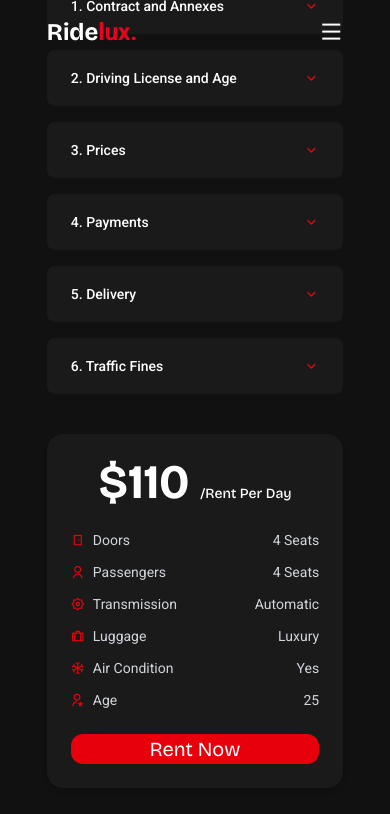
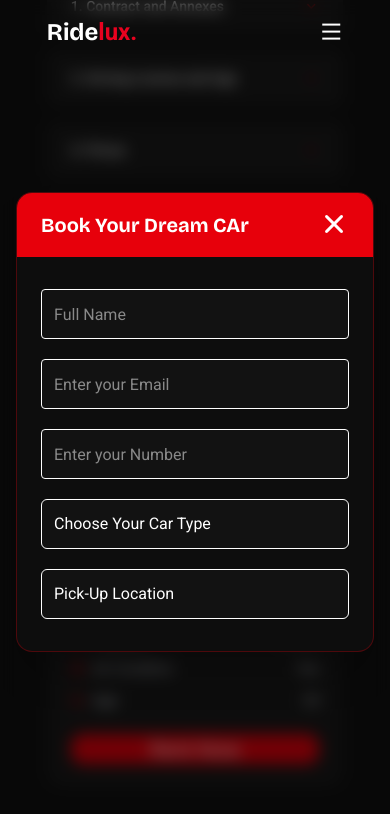
Before and after one commit to Jisap/vite-carrental2-2025, a React (Vite) app: page /car/1 in a window 390 px wide. Both pictures are taken after a click on the button "Rent Now". Shown: the part 945-1759 px from the top of the page. Built offline with nearby package versions, Linux system fonts and the light colour scheme.

Commit message:
Add booking modal to CarDetails component for user interaction. Include form fields for name, email, phone number, car type, and pick-up location, enhancing the rental process.

```diff
--- a/src/Pages/CarDetails.jsx
+++ b/src/Pages/CarDetails.jsx
@@ -220,6 +220,79 @@ const CarDetails = () => {
           </div>
         </div>
       </div>
+
+      {ShowModal && (
+        <div className='fixed inset-0 z-50 flex items-center justify-center bg-black/50 backdrop-blur-sm px-4'>
+          <div className='bg-[#0d0d0d] border border-red-600/30 rounded-2xl shadow-2xl max-w-4xl w-full overflow-hidden'>
+            <div className='bg-red-600 px-6 py-4 flex items-center justify-between'>
+              <h2 className='text-xl font-bold text-white font-bricolage'>
+                Book Your Dream CAr
+              </h2>
+
+              <button
+                onClick={() => setShowModal(false)}
+                className='text-white text-2xl hover:scale-110 transition'
+              >
+                <i className='fa-solid fa-xmark'></i>
+              </button>
+            </div>
+
+            <form
+              className='p-6 space-y-6 my-2 popup-form'
+              onSubmit={(e) => {
+                e.preventDefault();
+                setShowSucessModal(true);
+                setShowModal(false);
+              }}
+            >
+              <div className='grid grid-cols-1 md:grid-cols-2 gap-5'>
+                <div className='relative'>
+                  <input
+                    type='text'
+                    placeholder='Full Name'
+                    className='w-full h-[50px] ps-3 bg-[#121212] text-white rounded-sm border'
+                  />
+                </div>
+
+                <div className='relative'>
+                  <input
+                    type='email'
+                    placeholder='Enter your Email'
+                    className='w-full h-[50px] ps-3 bg-[#121212] text-white rounded-sm border'
+                  />
+                </div>
+
+                <div className='relative'>
+                  <input
+                    type='text'
+                    placeholder='Enter your Number'
+                    className='w-full h-[50px] ps-3 bg-[#121212] text-white rounded-sm border'
+                    required
+                  />
+                </div>
+
+                <div className='relative'>
+                  <select required className='w-full h-[50px] appearance-none ps-3 bg-[#121212] text-white rounded-md border'>
+                    <option hidden>Choose Your Car Type</option>
+                    <option>Lamborghini</option>
+                    <option>Roll Royce</option>
+                    <option>Bentley</option>
+                  </select>
+                </div>
+
+                <div className='relative'>
+                  <select required className='w-full h-[50px] appearance-none ps-3 bg-[#121212] text-white rounded-md border'>
+                    <option hidden>Pick-Up Location</option>
+                    <option>Dubai</option>
+                    <option>AbuDhabi</option>
+                    <option>Qatar</option>
+                  </select>
+                </div>
+              </div>
+            </form>
+          </div>
+        </div>
+      )}
     </>
   )
 }
```
